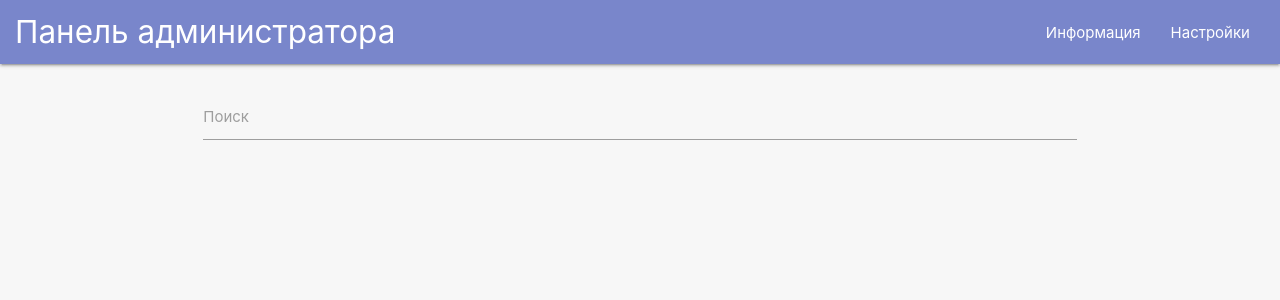
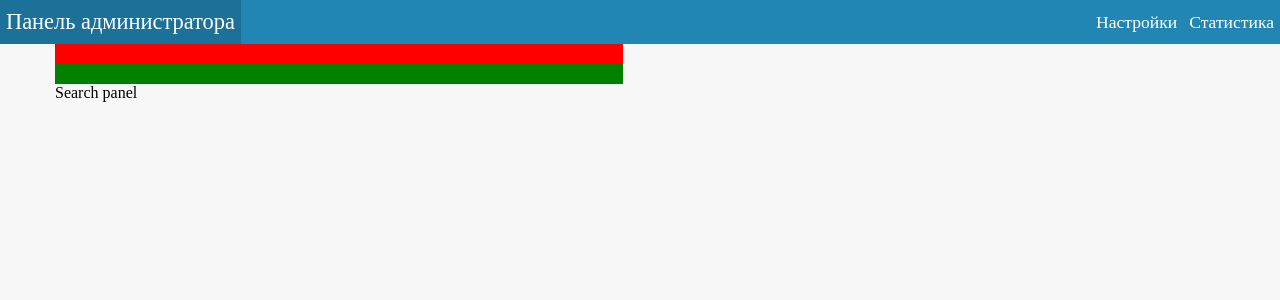
Before and after one commit to IvanPostu/TZ1-admin-panel, a React app: page / in a window 1280 px wide. Shown: the top 300 px of the page. Built offline with nearby package versions, Linux system fonts and the light colour scheme.

Commit message:
removed materializecss(security warning), added normalizecss and rebuild navbar

```diff
--- a/package.json
+++ b/package.json
@@ -52,7 +52,7 @@
     "webpack-dev-server": "^3.10.3"
   },
   "dependencies": {
-    "materialize-css": "^1.0.0-rc.2",
+    "normalize.css": "^8.0.1",
     "react": "^16.13.1",
     "react-dom": "^16.13.1",
     "react-router-dom": "^5.1.2"
--- a/src/components/AdminPanelSearch/AdminPanelSearch.tsx
+++ b/src/components/AdminPanelSearch/AdminPanelSearch.tsx
@@ -1,82 +1,18 @@
 import React, { Component, Fragment, PropsWithChildren, createRef } from 'react'
-import {
-  MType,
-  AutocompleteOptions,
-  AutocompleteInstanceType,
-} from '@/utils/MaterializecssDummyTypes'
+import style from './style.scss'
 
-/**
- * Materialize autocomplite types
- */
-declare const M: MType
-
-type LocalStateType = {
-  autocompleteInstance: AutocompleteInstanceType
-}
-
-export class AdminPanelSearch extends Component<PropsWithChildren<{}>, LocalStateType> {
+export class AdminPanelSearch extends Component<PropsWithChildren<{}>> {
   /**
    * Ref to search input
    */
   private searchNodeRef = createRef<HTMLInputElement>()
 
-  constructor(props: PropsWithChildren<{}>) {
-    super(props)
-
-    this.state = {
-      autocompleteInstance: {},
-    } as LocalStateType
-  }
-
-  componentDidMount() {
-    const autocompleteOptions: AutocompleteOptions = {
-      minLength: 3,
-      onAutocomplete: this.onAutocompleteClick,
-      data: {
-        Apple: '',
-        Microsoft: '',
-        Google: 'https://placehold.it/250x250',
-      },
-    }
-
-    this.setState({
-      autocompleteInstance: M.Autocomplete.init(
-        this.searchNodeRef.current as HTMLInputElement,
-        autocompleteOptions,
-      ),
-    })
-  }
-
-  componentWillUnmount() {
-    this.state.autocompleteInstance.destroy()
-  }
-
-  /**
-   * Callback when on autocomplete variant click
-   */
-  onAutocompleteClick = (element: string) => {
-    console.log(element)
-  }
-
   render() {
     return (
       <Fragment>
-        <div className="row mt-1">
-          <div className="col s12">
-            <div className="row">
-              <div className="input-field col s12">
-                {/* <i className="material-icons prefix">textsms</i> */}
-                <input
-                  type="text"
-                  id="autocomplete-input"
-                  ref={this.searchNodeRef}
-                  className="autocomplete"
-                />
-                <label htmlFor="autocomplete-input">Поиск</label>
-              </div>
-            </div>
-          </div>
-        </div>
+        <div className={style.q1}></div>
+        <div className={style.q2}></div>
+        <div>Search panel</div>
       </Fragment>
     )
   }
--- /dev/null
+++ b/src/components/AdminPanelSearch/style.scss
@@ -0,0 +1,17 @@
+@import '@/mixins/defaultMediaQueries.scss';
+
+.q1 {
+  background: green;
+
+  width: 568px;
+  height: 20px;
+  @include mq(sm) {
+    background: red;
+  }
+}
+
+.q2 {
+  background: green;
+  width: 35.5em;
+  height: 20px;
+}
--- a/src/components/Navbar/Navbar.tsx
+++ b/src/components/Navbar/Navbar.tsx
@@ -4,24 +4,27 @@ import style from '@/components/Navbar/style.scss'
 
 export const Navbar: React.FC = () => {
   return (
-    <nav>
-      <div className="nav-wrapper px-1 indigo lighten-2" id={style.navbarHeader}>
-        <NavLink to="/" className="brand-logo">
+    <nav id={style.navbarId}>
+      <ul className="f-left">
+        <li>
+          <NavLink className={`${style.linkBtn}`} id={style.navbarLogo} to="/">
             Панель администратора
           </NavLink>
-        <ul id="nav-mobile" className="right hide-on-med-and-down">
+        </li>
+      </ul>
+
+      <ul className="f-right">
         <li>
-            <NavLink className="waves-effect waves-light" to="/">
-              Информация
+          <NavLink className={`${style.linkBtn}`} to="/">
+            Настройки
           </NavLink>
         </li>
         <li>
-            <NavLink className="waves-effect waves-light" to="/">
-              Настройки
+          <NavLink className={`${style.linkBtn}`} to="/">
+            Статистика
           </NavLink>
         </li>
       </ul>
-      </div>
     </nav>
   )
 }
--- a/src/components/Navbar/style.scss
+++ b/src/components/Navbar/style.scss
@@ -1,3 +1,32 @@
-#navbarHeader {
-  color: rgb(255, 208, 0);
+$navbarHeight: 44px;
+
+#navbarId {
+  background-color: rgb(33, 134, 180);
+  height: $navbarHeight;
+
+  #navbarLogo {
+    font-size: 1.4rem;
+  }
+
+  ul {
+    li {
+      display: inline;
+    }
+    .linkBtn {
+      height: $navbarHeight;
+      color: white;
+      background: transparent;
+      font-size: 1.1rem;
+      text-decoration: none;
+      padding: 0 6px 0 6px;
+      display: inline-flex;
+      align-items: center;
+    }
+    .linkBtn:hover {
+      background: rgba(0, 0, 0, 0.155);
+    }
+    .linkBtn:active {
+      background: rgba(0, 0, 0, 0.195);
+    }
+  }
 }
--- a/src/main/global.scss
+++ b/src/main/global.scss
@@ -1,5 +1,33 @@
 body {
   background: rgb(247, 247, 247);
+}
+
+ul {
+  margin: 0;
+  padding: 0;
+  list-style: none;
+}
+
+.container {
+  padding-right: 15px;
+  padding-left: 15px;
+  margin-right: auto;
+  margin-left: auto;
+}
+@media (min-width: 768px) {
+  .container {
+    width: 750px;
+  }
+}
+@media (min-width: 992px) {
+  .container {
+    width: 970px;
+  }
+}
+@media (min-width: 1200px) {
+  .container {
+    width: 1170px;
+  }
 }
 
 .px-1 {
@@ -25,3 +53,11 @@ body {
 .mt-1 {
   margin-top: 1rem;
 }
+
+.f-left {
+  float: left;
+}
+
+.f-right {
+  float: right;
+}
--- a/src/main/index.ts
+++ b/src/main/index.ts
@@ -1,8 +1,7 @@
 import { createElement } from 'react'
 import { render } from 'react-dom'
+import 'normalize.css'
 
-import 'materialize-css/dist/css/materialize.min.css'
-import 'materialize-css/dist/js/materialize.min.js'
 import '@/main/global.scss'
 import { App } from '@/components/App'
 
--- /dev/null
+++ b/src/mixins/defaultMediaQueries.scss
@@ -0,0 +1,24 @@
+$sm: 35.5em; // ≥ 568px
+$md: 48em; // ≥ 768px
+$lg: 64em; // ≥ 1024px
+$xl: 80em; // ≥ 1280px
+
+@mixin mq($point) {
+  @if $point == sm {
+    @media (min-width: $sm) {
+      @content;
+    }
+  } @else if $point == md {
+    @media (min-width: $md) {
+      @content;
+    }
+  } @else if $point == lg {
+    @media (min-width: $lg) {
+      @content;
+    }
+  } @else if $point == xl {
+    @media (min-width: $xl) {
+      @content;
+    }
+  }
+}
```
Also changed, not shown: src/utils/MaterializecssDummyTypes.d.ts (deleted, +0 -34 lines), 1 other file (tests, documents, lock files or other folders). Lines whose indentation alone changed are shown as unchanged.
